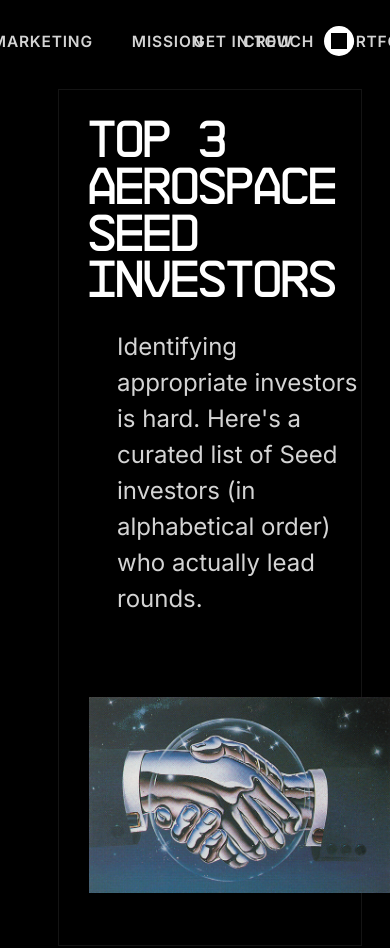
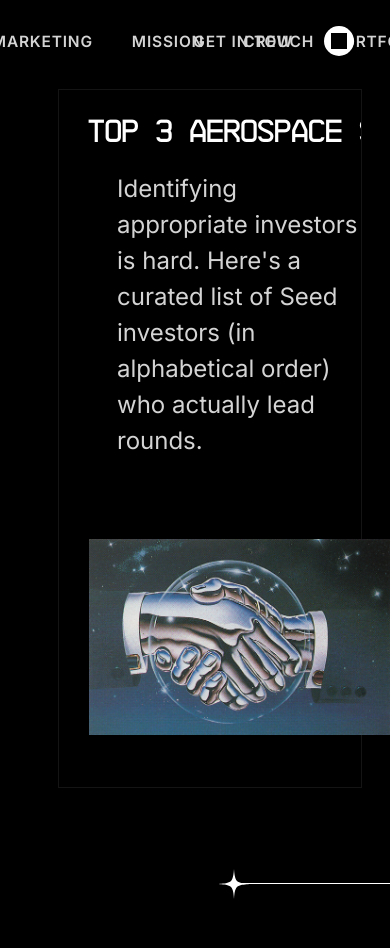
Before and after one commit to joshuaspacecadet/top-investors-lists, a plain HTML site: page index.html in a window 390 px wide. Shown: the top 948 px of the page. Drawn offline with Linux system fonts and the light colour scheme; no server answers; grey boxes are pictures that could not be loaded.

Commit message:
Add auto-resizing headline functionality in index.html and update styles.css for improved text fitting

```diff
--- a/index.html
+++ b/index.html
@@ -251,6 +251,79 @@
       }
 
       loadRecords();
+
+      // Auto-resize headline to fit on one line
+      function resizeHeadline() {
+        const headline = document.querySelector('.hero-headline');
+        if (!headline) return;
+
+        // Use requestAnimationFrame to ensure layout is complete
+        requestAnimationFrame(() => {
+          // Measure against the headline's own content box to avoid underestimation
+          const paddingLeft = parseInt(window.getComputedStyle(headline).paddingLeft);
+          const paddingRight = parseInt(window.getComputedStyle(headline).paddingRight);
+
+          const minFontSizeRem = 2; // 2rem minimum
+          const maxFontSizeRem = 5; // 5rem maximum
+          const step = 0.05; // Increment by 0.05rem for smoother resizing
+
+          // Start at max size (5rem) to test
+          headline.style.fontSize = maxFontSizeRem + 'rem';
+
+          // Force a reflow to get accurate measurements
+          headline.offsetHeight;
+
+          let fontSizeRem = maxFontSizeRem;
+          let contentWidth = headline.clientWidth; // excludes padding
+          const availableWidth = contentWidth;     // available line width for the text
+
+          // Only resize if it doesn't fit at max size
+          if (headline.scrollWidth > availableWidth) {
+            // Reduce font size incrementally until it fits
+            while (fontSizeRem > minFontSizeRem && headline.scrollWidth > availableWidth) {
+              fontSizeRem -= step;
+              headline.style.fontSize = fontSizeRem + 'rem';
+              // Force reflow for accurate measurement
+              headline.offsetHeight;
+              contentWidth = headline.clientWidth;
+            }
+
+            // Ensure it doesn't go below minimum
+            if (fontSizeRem < minFontSizeRem) {
+              headline.style.fontSize = minFontSizeRem + 'rem';
+            }
+          }
+        });
+      }
+
+      // Resize after fonts load and page is ready
+      function initResize() {
+        if (document.fonts && document.fonts.ready) {
+          document.fonts.ready.then(() => {
+            requestAnimationFrame(() => {
+              setTimeout(resizeHeadline, 200);
+            });
+          });
+        } else {
+          requestAnimationFrame(() => {
+            setTimeout(resizeHeadline, 500);
+          });
+        }
+      }
+
+      if (document.readyState === 'loading') {
+        window.addEventListener('DOMContentLoaded', initResize);
+      } else {
+        initResize();
+      }
+
+      let resizeTimeout;
+      window.addEventListener('resize', () => {
+        clearTimeout(resizeTimeout);
+        resizeTimeout = setTimeout(() => {
+          requestAnimationFrame(resizeHeadline);
+        }, 100);
+      });
     </script>
   </body>
 </html>
--- a/styles.css
+++ b/styles.css
@@ -224,7 +224,10 @@ h1 {
   letter-spacing: -0.05em;
   line-height: 0.9;
   text-align: left;
-  max-width: 80%;
+  white-space: nowrap;
+  overflow: hidden;
+  max-width: 100%;
+  box-sizing: border-box;
 }
 .hero-bottom {
   display: grid;
@@ -314,8 +317,10 @@ h1 {
   .record-image { justify-content: flex-start; }
   .record-image img { width: 100%; max-width: 520px; height: auto; max-height: 360px; }
   .hero-headline {
-    font-size: 52px;
+    font-size: clamp(2rem, 6vw, 3.25rem);
     padding: 28px 28px 24px 28px;
+    white-space: nowrap;
+    overflow: hidden;
   }
   .hero-bottom {
     grid-template-columns: 1fr;
```
